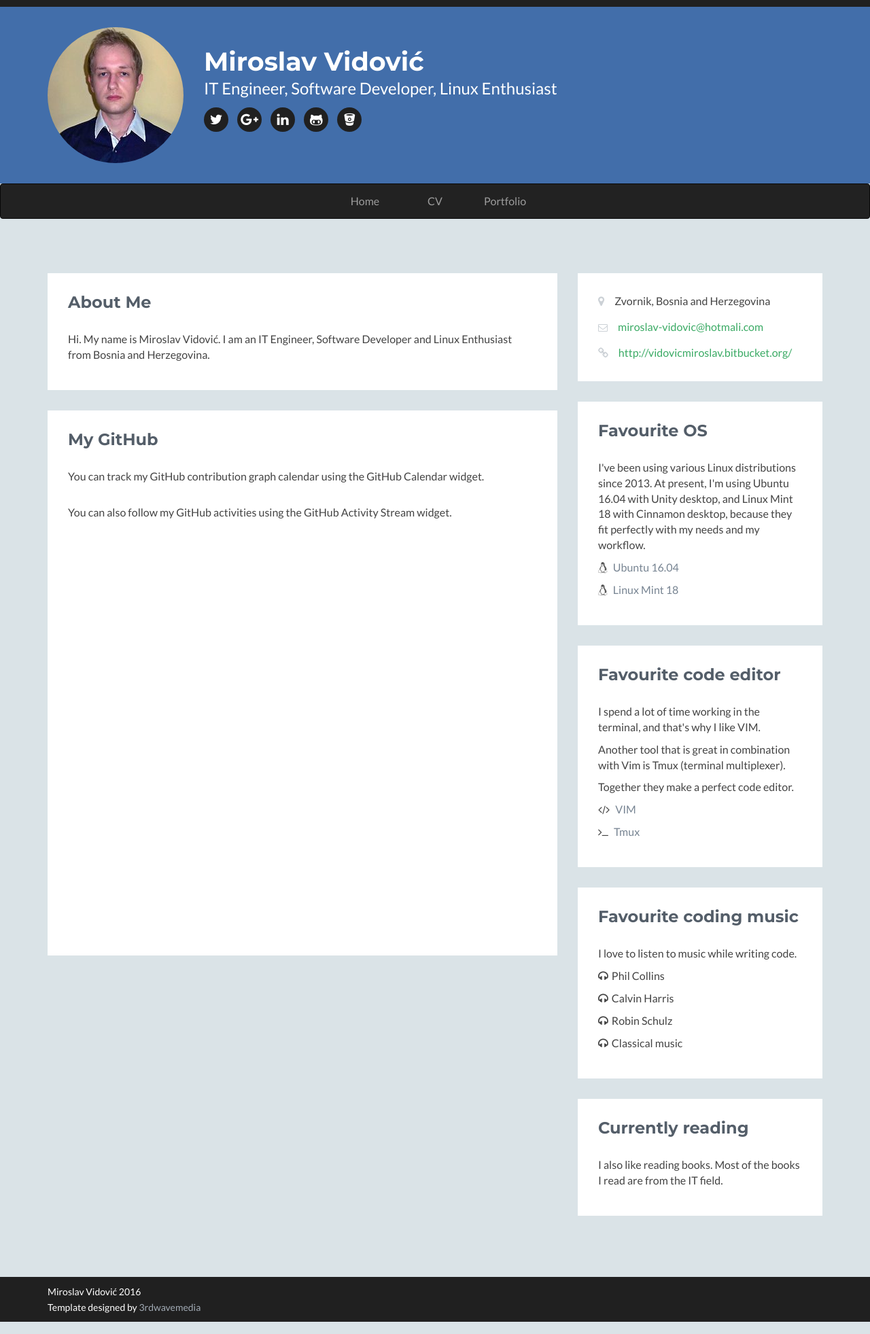
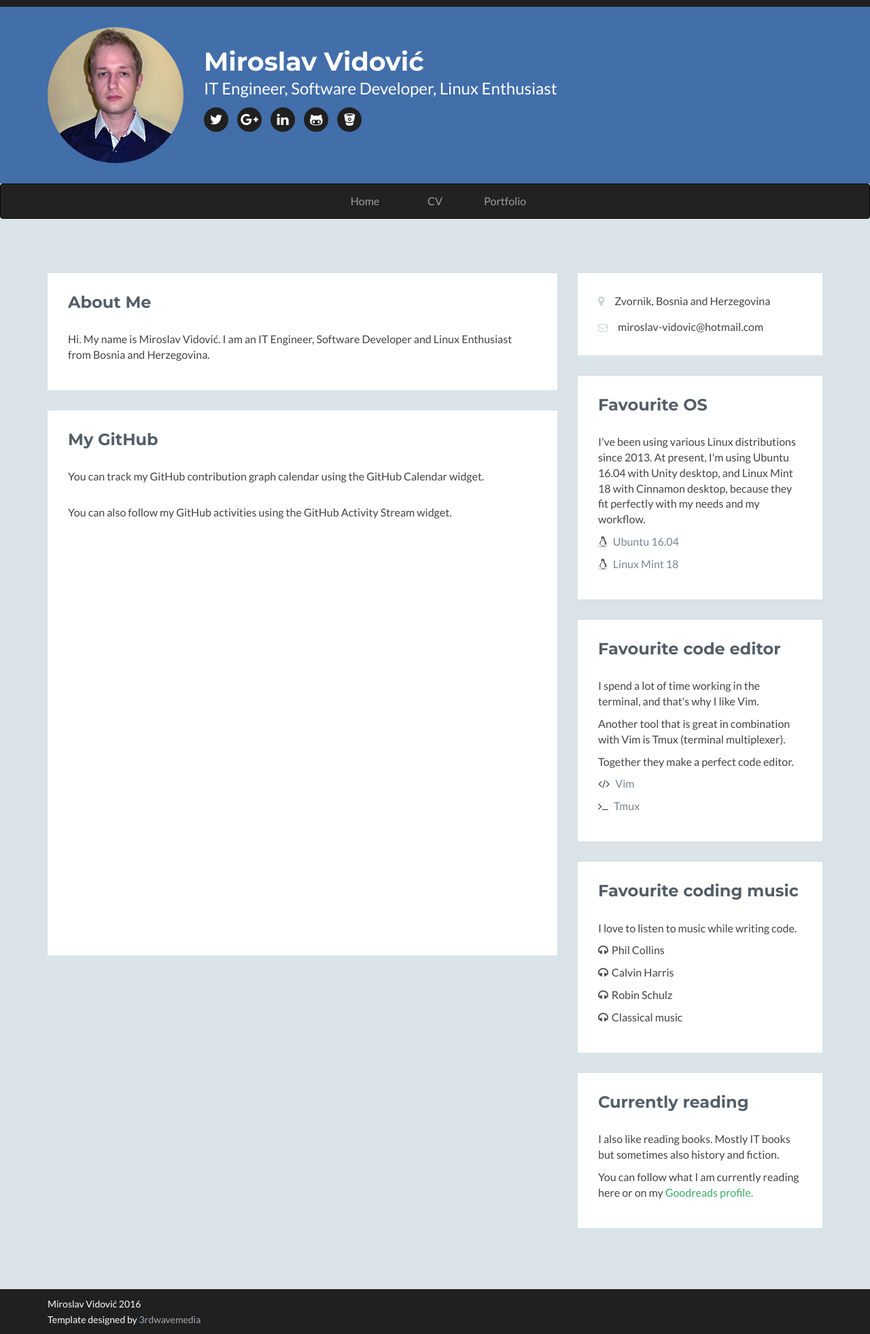
Before and after one commit to miroslavvidovic/miroslavvidovic.github.io, a Jekyll site: the page built from index.html, in a window 1280 px wide. Shown: the whole page at 68% size. Built offline with Jekyll 4.4.1, drawn with Linux system fonts in a browser that asks for light colours; nearby versions of some CDN libraries; comment, search, counter and statistics services are not loaded; a style sheet for code colours, icons or effects is not loaded.

Commit message:
Small content and style udates.

```diff
--- a/assets/css/styles.css
+++ b/assets/css/styles.css
@@ -532,3 +532,6 @@ a.dotted-link:hover {
     width: 1360px;
   }
 }
+
+/* Obfuscate the mail addres */
+.obfuscate { unicode-bidi: bidi-override; direction: rtl; }
--- a/index.html
+++ b/index.html
@@ -40,8 +40,7 @@ description: Miroslav Vidović is an IT Engineer, Software Developer and Linux E
           <div class="content">
             <ul class="list-unstyled">
               <li><i class="fa fa-map-marker"></i><span class="sr-only">Location:</span>Zvornik, Bosnia and Herzegovina</li>
-              <li><i class="fa fa-envelope-o"></i><span class="sr-only">Email:</span><a href="#">miroslav-vidovic@hotmali.com</a></li>
-              <li><i class="fa fa-link"></i><span class="sr-only">Website:</span><a href="#">http://vidovicmiroslav.bitbucket.org/</a></li>
+              <li><i class="fa fa-envelope-o"></i><span class="sr-only">Email:</span><span class="obfuscate" href="#">moc.liamtoh@civodiv-valsorim</span></li>
             </ul>
           </div><!--/content-->
         </div><!--/section-inner-->
@@ -65,11 +64,11 @@ description: Miroslav Vidović is an IT Engineer, Software Developer and Linux E
         <div class="section-inner">
           <h2 class="heading">Favourite code editor</h2>
           <div class="content">
-            <p>I spend a lot of time working in the terminal, and that's why I like VIM.</p>
+            <p>I spend a lot of time working in the terminal, and that's why I like Vim.</p>
             <p>Another tool that is great in combination with Vim is Tmux (terminal multiplexer).</p>
             <p>Together they make a perfect code editor.</p>
             <ul class="list-unstyled">
-              <li><i class="fa fa-code"></i> <a target="_blank" href="http://www.vim.org/">VIM</a></li>
+              <li><i class="fa fa-code"></i> <a target="_blank" href="http://www.vim.org/">Vim</a></li>
               <li><i class="fa fa-terminal"></i> <a target="_blank" href="https://tmux.github.io/">Tmux</a></li>
             </ul>
           </div><!--/content-->
@@ -94,7 +93,8 @@ description: Miroslav Vidović is an IT Engineer, Software Developer and Linux E
       <aside class="books aside section">
         <div class="section-inner">
           <h2 class="heading">Currently reading</h2>
-          <p>I also like reading books. Most of the books I read are from the IT field.</p>
+          <p>I also like reading books. Mostly IT books but sometimes also history and fiction.</p>
+          <p>You can follow what I am currently reading here or on my <a href="https://www.goodreads.com/user/show/46435258-miroslav-vidovi">Goodreads profile.</a></p>
           <div id="rss-feeds" class="content">
 
           </div><!--/content-->
```
Also changed, not shown: _includes/head.html (line endings or trailing spaces).
